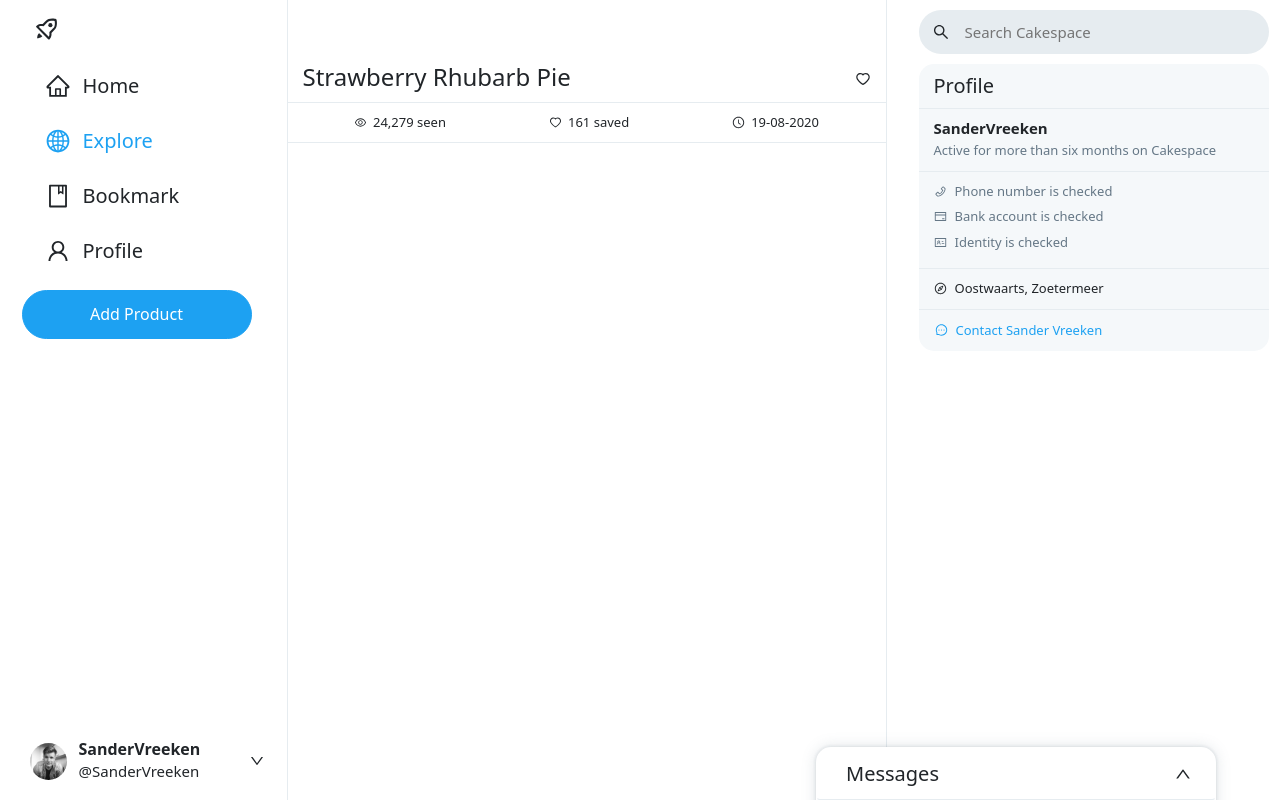
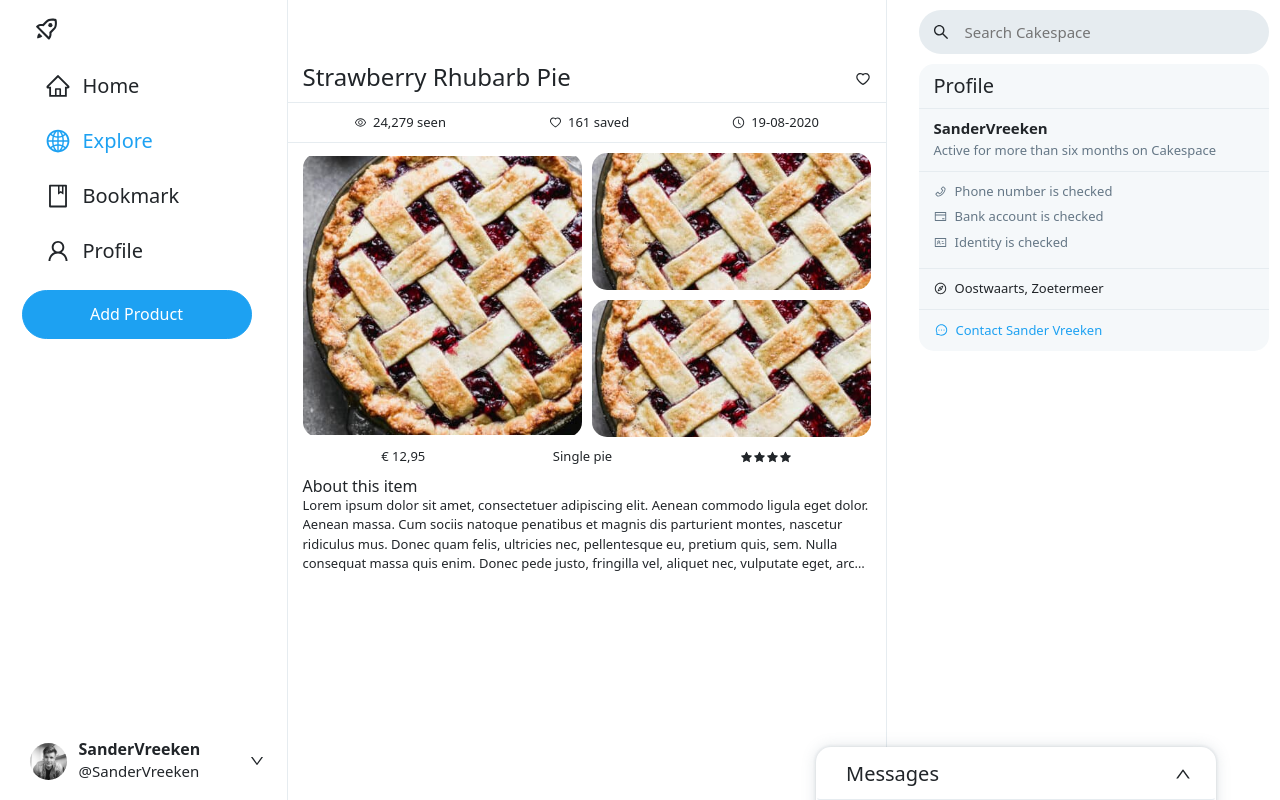
Before and after one commit to SanderVreeken/Newco-Cakespace, a React (Create React App) app: page / in a window 1280 px wide. Built offline with nearby package versions, Linux system fonts and the light colour scheme.

Commit message:
Added the description, information and photos to the product page.

```diff
--- a/src/App.css
+++ b/src/App.css
@@ -295,12 +295,25 @@ h1, h2, h3, h4, h5, h6, p {
 
 .product__body {
   display: flex;
+  flex-direction: column;
   padding: 10px 15px;
 }
 
 .product__buy {
   border-radius: 15px;
   font-size: 15px;
+}
+
+.product__description {
+  font-size: 13px;
+}
+
+.product__description > p {
+  display: -webkit-box;
+  overflow: hidden;
+  text-overflow: ellipsis;
+  -webkit-line-clamp: 4;
+  -webkit-box-orient: vertical;
 }
 
 .product__header {
@@ -312,13 +325,11 @@ h1, h2, h3, h4, h5, h6, p {
 }
 
 .product__information {
-  /* border: 1px solid var(--main-border-color); */
-  border-radius: 15px;
   display: flex;
-  flex-direction: column;
-  justify-content: space-between;
-  margin-left: 8px;
-  /* padding: 10px 15px;  */
+  font-size: 13px;
+  height: fit-content;
+  justify-content: space-around;
+  padding: 10px 15px;
   width: 100%;
 }
 
@@ -345,10 +356,27 @@ h1, h2, h3, h4, h5, h6, p {
   background-image: url('/images/RhubarbPie.jpg');
   background-position: center;
   background-repeat: no-repeat;
+  background-size: cover;
+  border-radius: 15px;
+}
+
+.product__photo:first-child {
   background-size: contain;
-  border-radius: 15px;
-  min-height: 312px;
-  min-width: 312px;
+  grid-area: 1/1/3/2;
+}
+
+.product__photos {
+  display: grid;
+  gap: 10px;
+  grid-template-columns: repeat(2, 1fr);
+  grid-template-rows: repeat(2, 1fr);
+  height: 284px;
+  width: 100%;
+}
+
+.product__stars {
+  display: flex;
+  flex-direction: row;
 }
 
 .product__title {
@@ -468,9 +496,24 @@ h1, h2, h3, h4, h5, h6, p {
     visibility: hidden;
     width: 0px;
   }
+
+  .user {
+    border-radius: 24.5px;
+    height: 49px;
+    width: 49px;
+  }
+
+  .user__profile {
+    visibility: hidden;
+    width: 0px;
+  }
 }
 
 @media screen and (max-width: 1082px) {
+  .messenger {
+    visibility: hidden;
+  }
+
   .sidebar {
     margin-left: 0px;
     visibility: hidden;
--- a/src/components/Product.js
+++ b/src/components/Product.js
@@ -1,7 +1,27 @@
 import React from 'react'
-import { AiFillHeart, AiOutlineClockCircle, AiOutlineEye, AiOutlineHeart } from 'react-icons/ai'
+import { AiFillHeart, AiOutlineClockCircle, AiOutlineEye, AiOutlineHeart, AiFillStar } from 'react-icons/ai'
 
 const Product = () => {
+
+    // Function to get the stars loaded within the page.
+    const getStarsElement = (number) => {
+        const stars = []
+        for (let n = 0; n < number; n++) {
+            stars.push(
+                <div className='product__star'>
+                    <AiFillStar />
+                </div>
+            )
+        }
+
+        return (
+            <div className='product__stars'>
+                {stars.map(star => {
+                    return star
+                })}
+            </div>
+        )
+    }
 
     return (
         <div className='product'>
@@ -26,10 +46,19 @@ const Product = () => {
                 </div>
             </div>
             <div className='product__body'>
-                {/* <div className='product__photo'></div> */}
+                <div className='product__photos'>
+                    <div className='product__photo'></div>
+                    <div className='product__photo'></div>
+                    <div className='product__photo'></div>
+                </div>
                 <div className='product__information'>
-                    {/* <p className='product__rate'>€10,49</p> */}
-                    {/* <div className='btn btn-primary product__buy'>Buy this cake!</div> */}
+                    <p>€ 12,95</p>
+                    <p>Single pie</p>
+                    {getStarsElement(4)}
+                </div>
+                <div className='product__description'>
+                    <h6>About this item</h6>
+                    <p>Lorem ipsum dolor sit amet, consectetuer adipiscing elit. Aenean commodo ligula eget dolor. Aenean massa. Cum sociis natoque penatibus et magnis dis parturient montes, nascetur ridiculus mus. Donec quam felis, ultricies nec, pellentesque eu, pretium quis, sem. Nulla consequat massa quis enim. Donec pede justo, fringilla vel, aliquet nec, vulputate eget, arcu. In enim justo, rhoncus ut, imperdiet a, venenatis vitae, justo. Nullam dictum felis eu pede mollis pretium. Integer tincidunt. Cras dapibus. Vivamus elementum semper nisi. Aenean vulputate eleifend tellus. Aenean leo ligula, porttitor eu, consequat vitae, eleifend ac, enim. Aliquam lorem ante, dapibus in, viverra quis, feugiat a, tellus.</p>
                 </div>
 
             </div>
```
